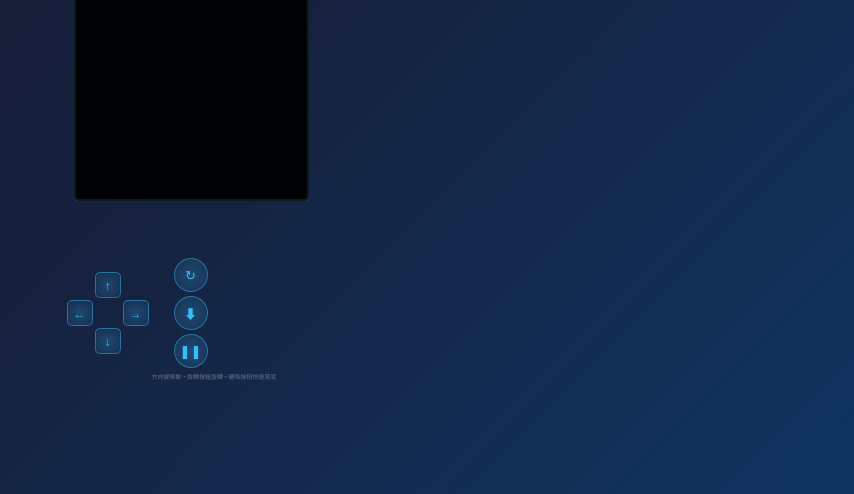
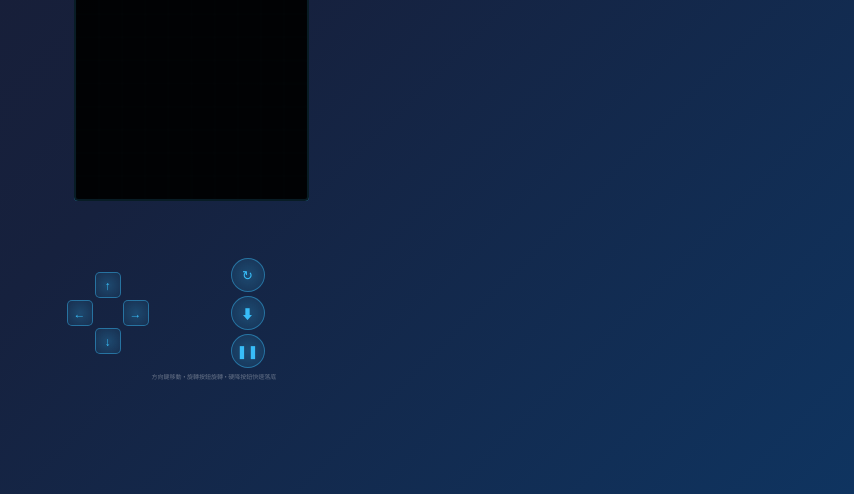
Before and after one commit to ken0953-coder/Test-Game, a website: page index.html in a window 1280 px wide. Shown: the part 306-800 px from the top of the page, without its empty margins (426-1280 px from the left). Drawn offline with Linux system fonts and the light colour scheme.

Commit message:
fix: 動作按鈕向右移動3格

```diff
--- a/index.html
+++ b/index.html
@@ -85,7 +85,7 @@
             flex-direction: column;
             gap: 4px;
             align-items: center;
-            margin-left: 20px;
+            margin-left: 77px;
         }
         .action-btn {
             width: 34px;
```
